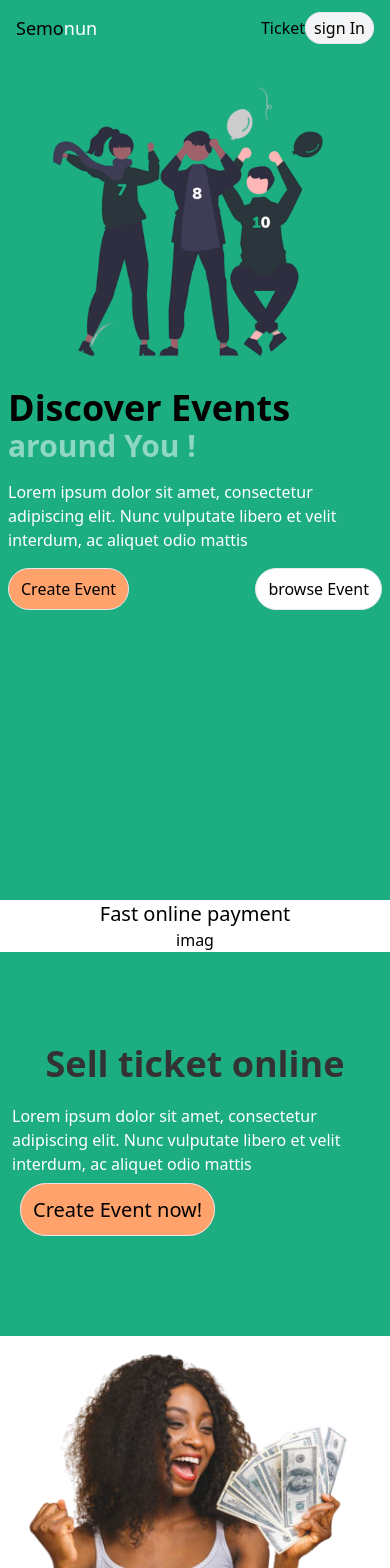
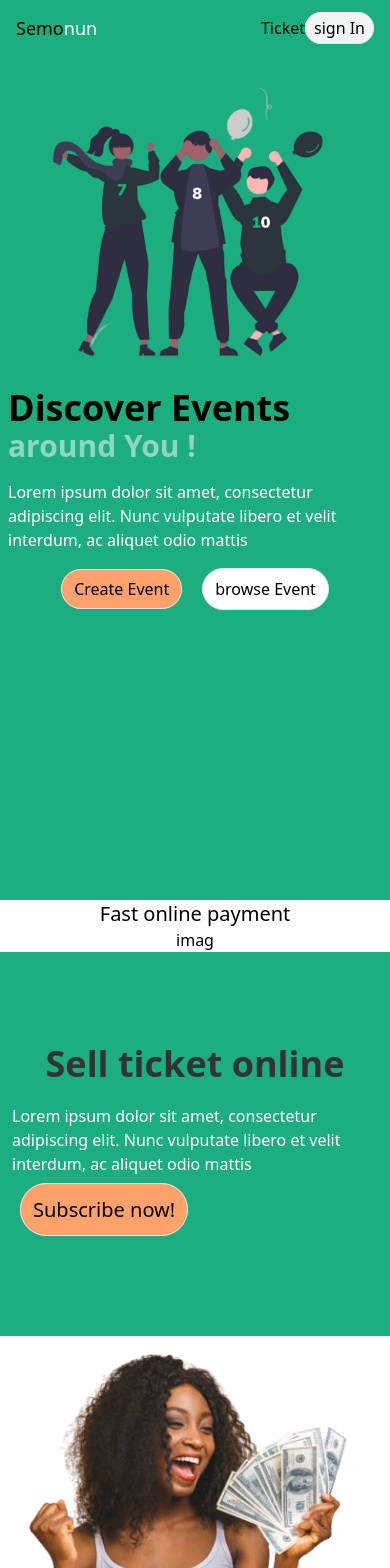
Before and after one commit to atsed27/Semmonu, a Next.js app: page / in a window 390 px wide. Shown: the top 1568 px of the page. Built offline with nearby package versions, Linux system fonts and the light colour scheme; no server answers.

Commit message:
home page is updeted

```diff
--- a/components/Layout.jsx
+++ b/components/Layout.jsx
@@ -106,7 +106,7 @@ function Layout({ children, title }) {
             <main className="m-auto mx-0 mt-0">{children}</main>
             <footer className="flex flex-col items-center justify-center bg-primary ">
               <div className="w-full ">
-                <div className="grid grid-cols-2 gap-4 mx-3 my-2 md:grid-cols-4">
+                <div className="grid grid-cols-2 gap-4 mx-3 my-2 jioFooter md:grid-cols-4">
                   <div className="">
                     <h2 className="mb-4 text-xl font-bold md:text-2xl">
                       <span className="text-xl sm:text-3xl">S</span>emo
--- a/pages/index.js
+++ b/pages/index.js
@@ -18,25 +18,27 @@ function Home() {
         </div>
       ) : (
         <div className="m-auto mx-0 mt-0">
-          <div className="flex flex-col-reverse items-center justify-end h-screen sm:justify-center jio bg-primary sm:flex-row">
+          <div className="flex flex-col-reverse justify-end h-screen sm:pt-32 lg:pt-40 sm:justify-center jio bg-primary sm:flex-row">
             <div className="px-2 sm:px-5">
-              <h1 className="text-4xl font-bold jioT sm:text-5xl lg:text-7xl">
+              <h1 className="text-4xl font-bold jioT sm:text-5xl xl:text-7xl">
                 Discover Events
               </h1>
-              <h2 className="text-3xl font-bold sm:text-5xl lg:text-7xl text-secondary">
+              <h2 className="text-3xl font-bold sm:text-5xl xl:text-7xl text-secondary">
                 around You !
               </h2>
               <p className="py-4 text-white sm:py-8 sm:w-96">
                 Lorem ipsum dolor sit amet, consectetur adipiscing elit. Nunc
                 vulputate libero et velit interdum, ac aliquet odio mattis
               </p>
-              <div className="flex items-center justify-between jioLink">
+              <div className="flex items-center justify-center jioLink">
+                <div className="mr-5 sm:mr-10">
                   <Link
                     className="px-3 py-2 border rounded-full bg-orange jioLinkT"
                     href="/createEvent"
                   >
                     Create Event
                   </Link>
+                </div>
                 <Link
                   className="px-3 py-2 bg-white border rounded-full jioLinkT "
                   href="/event"
@@ -55,7 +57,7 @@ function Home() {
           </div>
           <div className="flex items-center justify-center h-96 bg-primary">
             <div className="mb-5">
-              <h1 className="text-4xl font-bold text-center sm:text-left sm:text-5xl lg:text-7xl text-textPrimary">
+              <h1 className="text-4xl font-bold text-center sm:text-left sm:text-5xl xl:text-7xl text-textPrimary">
                 Sell ticket online
               </h1>
               <p className="px-3 py-5 text-white sm:w-96">
@@ -64,9 +66,9 @@ function Home() {
               </p>
               <Link
                 className="px-3 py-3 ml-5 text-xl border rounded-full bg-orange"
-                href="/"
+                href="/choosePrice"
               >
-                Create Event now!
+                Subscribe now!
               </Link>
             </div>
             <div className="hidden mb-5 sm:flex">
@@ -78,7 +80,7 @@ function Home() {
               <Image src={pay} alt="pay" />
             </div>
             <div className="px-3 mb-5">
-              <h1 className="text-4xl font-bold sm:text-5xl lg:text-7xl text-textPrimary ">
+              <h1 className="text-4xl font-bold sm:text-5xl xl:text-7xl text-textPrimary ">
                 Get paid instantly
               </h1>
               <p className="sm:w-[30rem] text-black pt-10">
--- a/styles/HomeS.css
+++ b/styles/HomeS.css
@@ -32,3 +32,8 @@
     margin-bottom: 10px;
   }
 }
+.jioFooter {
+  @media only screen and (max-width: 300px) {
+    grid-template-columns: repeat(1, minmax(0, 1fr));
+  }
+}
```
Lines whose indentation alone changed are shown as unchanged.
